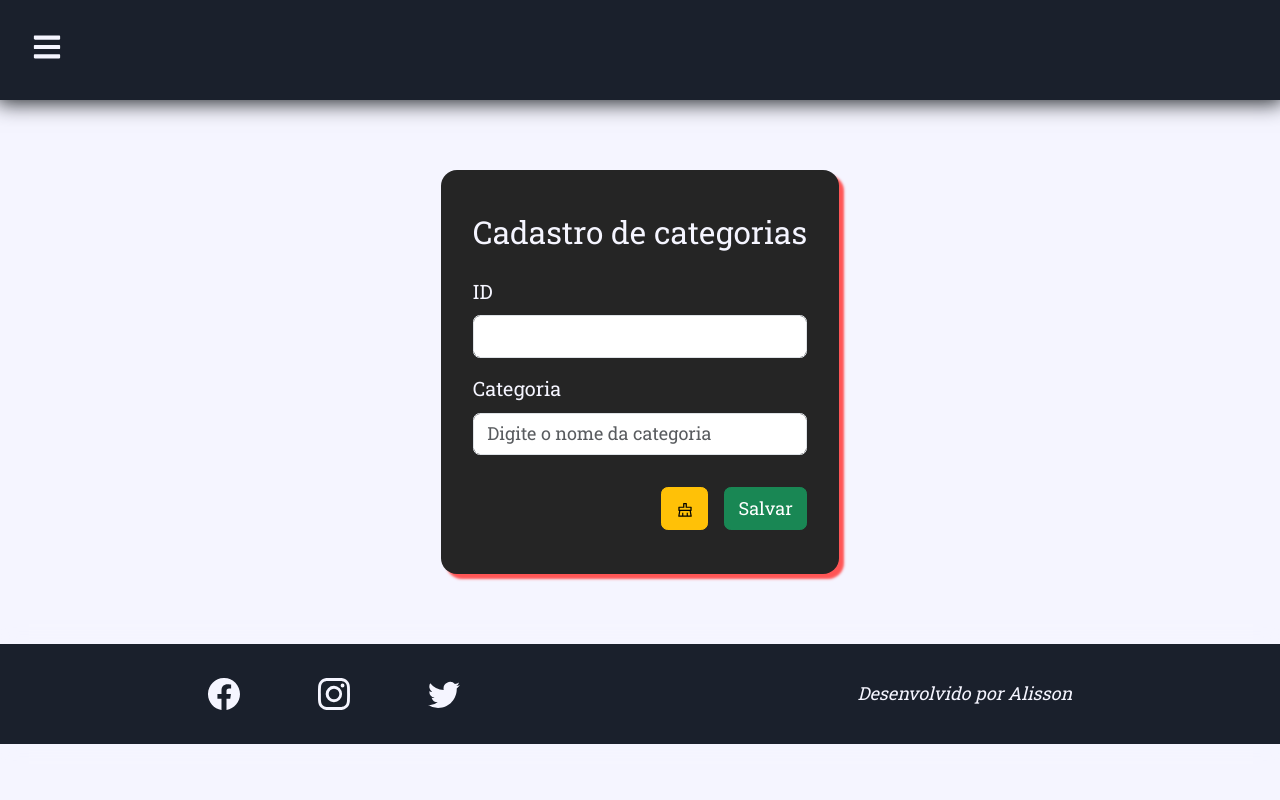
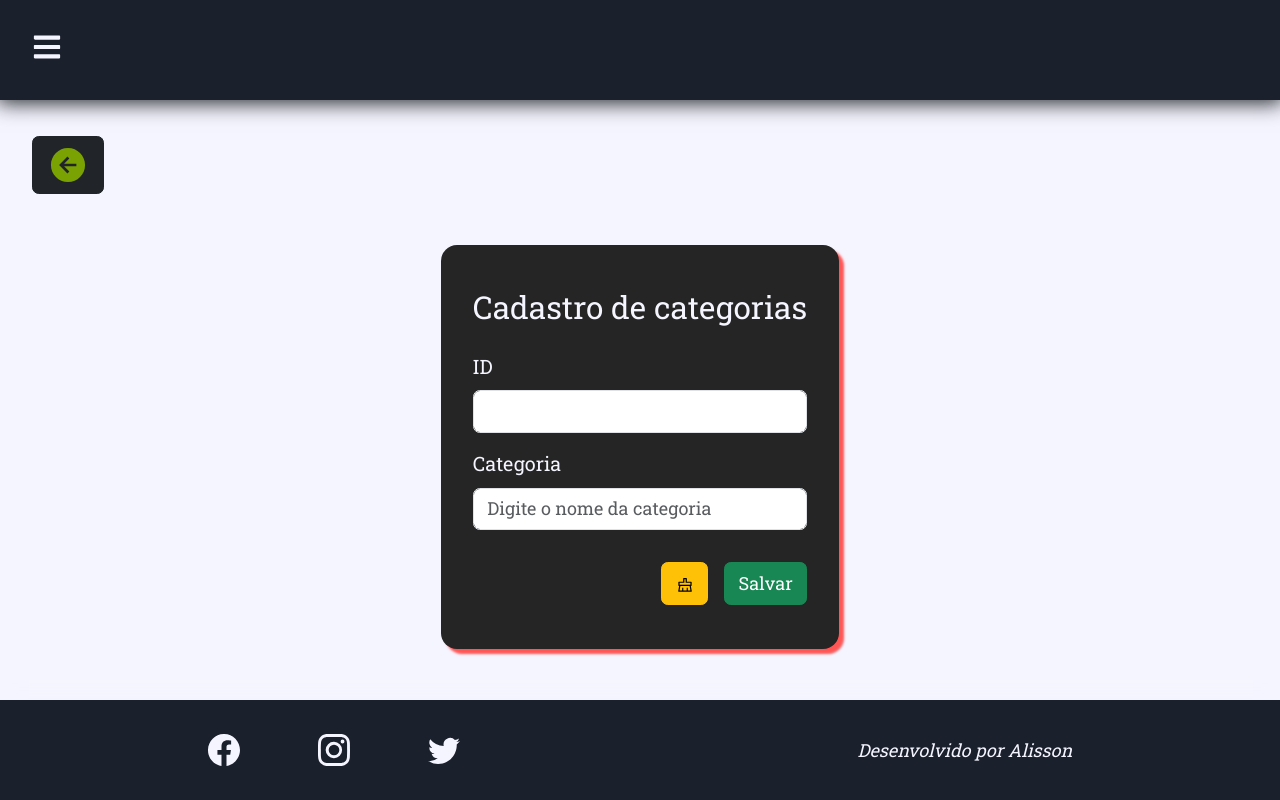
Before and after one commit to alisson2014/front_produtos, a React (Create React App) app: page /categorias/1 in a window 1280 px wide. Built offline with nearby package versions, Linux system fonts and the light colour scheme; no server answers.

Commit message:
Criei um botão para voltar a pagina anterior e melhorei os estilos

```diff
--- a/src/components/Forms/FormCategorie.tsx
+++ b/src/components/Forms/FormCategorie.tsx
@@ -1,5 +1,5 @@
 import { useEffect, useState } from "react";
-import { useNavigate, useParams } from "react-router-dom";
+import { useLocation, useNavigate, useParams } from "react-router-dom";
 import { useForm } from "react-hook-form";
 import {
     errorHandler,
@@ -10,12 +10,15 @@ import {
 import { ICategories } from "interface";
 import Button from "react-bootstrap/Button";
 import { AiOutlineClear } from "react-icons/ai";
+import { IoArrowBackCircleSharp } from "react-icons/io5";
 import * as S from "./atoms";
 import { SubTitle } from "styles/basics";
 
 export default function FormCategorie() {
     const { id } = useParams();
+    const { pathname } = useLocation();
     const navigate = useNavigate();
+
     const [formProps, setFormProps] = useState<ICategories>({
         id: "",
         nomeCategoria: ""
@@ -54,6 +57,14 @@ export default function FormCategorie() {
     };
 
     return (
+        <>
+            <S.BackButton
+                variant="dark"
+                type="button"
+                onClick={() => window.history.back()}
+            >
+                <IoArrowBackCircleSharp size={42} color="#7aa203" />
+            </S.BackButton>
             <S.Forms onSubmit={handleSubmit(onSubmit)}>
                 <SubTitle>Cadastro de categorias</SubTitle>
                 <S.Group controlId="id">
@@ -89,5 +100,6 @@ export default function FormCategorie() {
                     <Button variant="success" type="submit" title="Salvar">Salvar</Button>
                 </S.Footer>
             </S.Forms>
+        </>
     );
 };
--- a/src/components/Forms/FormProduct.tsx
+++ b/src/components/Forms/FormProduct.tsx
@@ -16,6 +16,7 @@ import { SubTitle } from "styles/basics";
 import Row from "react-bootstrap/Row";
 import Col from "react-bootstrap/Col";
 import Container from "react-bootstrap/Container";
+import { IoArrowBackCircleSharp } from "react-icons/io5";
 
 export default function FormProduct() {
     const { id } = useParams();
@@ -62,6 +63,14 @@ export default function FormProduct() {
     };
 
     return (
+        <>
+            <S.BackButton
+                variant="dark"
+                type="button"
+                onClick={() => window.history.back()}
+            >
+                <IoArrowBackCircleSharp size={42} color="#7aa203" />
+            </S.BackButton>
             <S.Forms onSubmit={handleSubmit(onSubmit)}>
                 <SubTitle>Cadastro de produtos</SubTitle>
                 <Container>
@@ -133,6 +142,7 @@ export default function FormProduct() {
                     </S.Footer>
                 </Container>
             </S.Forms>
+        </>
     );
 
 };
--- a/src/components/Forms/atoms.ts
+++ b/src/components/Forms/atoms.ts
@@ -1,10 +1,11 @@
+import { Button } from "react-bootstrap";
 import Form from "react-bootstrap/Form";
 import styled from "styled-components";
 
 export const Forms = styled(Form)`
     width: max-content;
     padding: 44px 32px;
-    margin: 3em auto;
+    margin: 0.85em auto;
     display: flex;
     flex-flow: column nowrap;
     gap: 16px;
@@ -40,3 +41,9 @@ export const Footer = styled.div`
     gap: 16px;
     margin-top: 16px;
 `;
+
+export const BackButton = styled(Button)`
+    margin-left: 32px;
+    width: 72px;
+    text-align: center;
+`;
--- a/src/components/Layout/atoms.ts
+++ b/src/components/Layout/atoms.ts
@@ -1,7 +1,8 @@
 import styled from "styled-components";
 
 export const Container = styled.div`
+  min-height: 100vh;
   display: flex;
   flex-direction: column;
-  gap: 16px;
+  justify-content: space-between;
 `;
```
Lines whose indentation alone changed are shown as unchanged.
